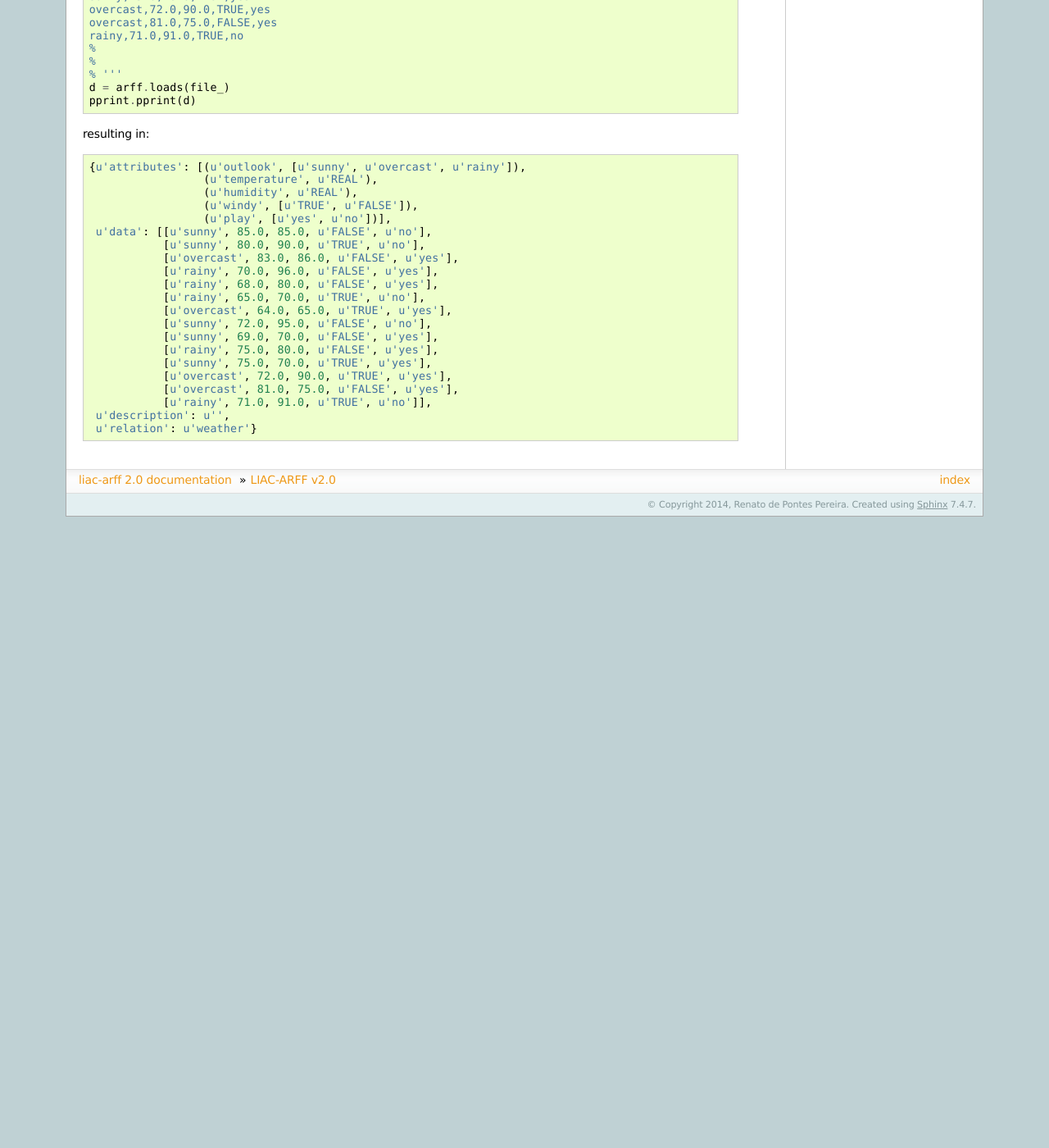
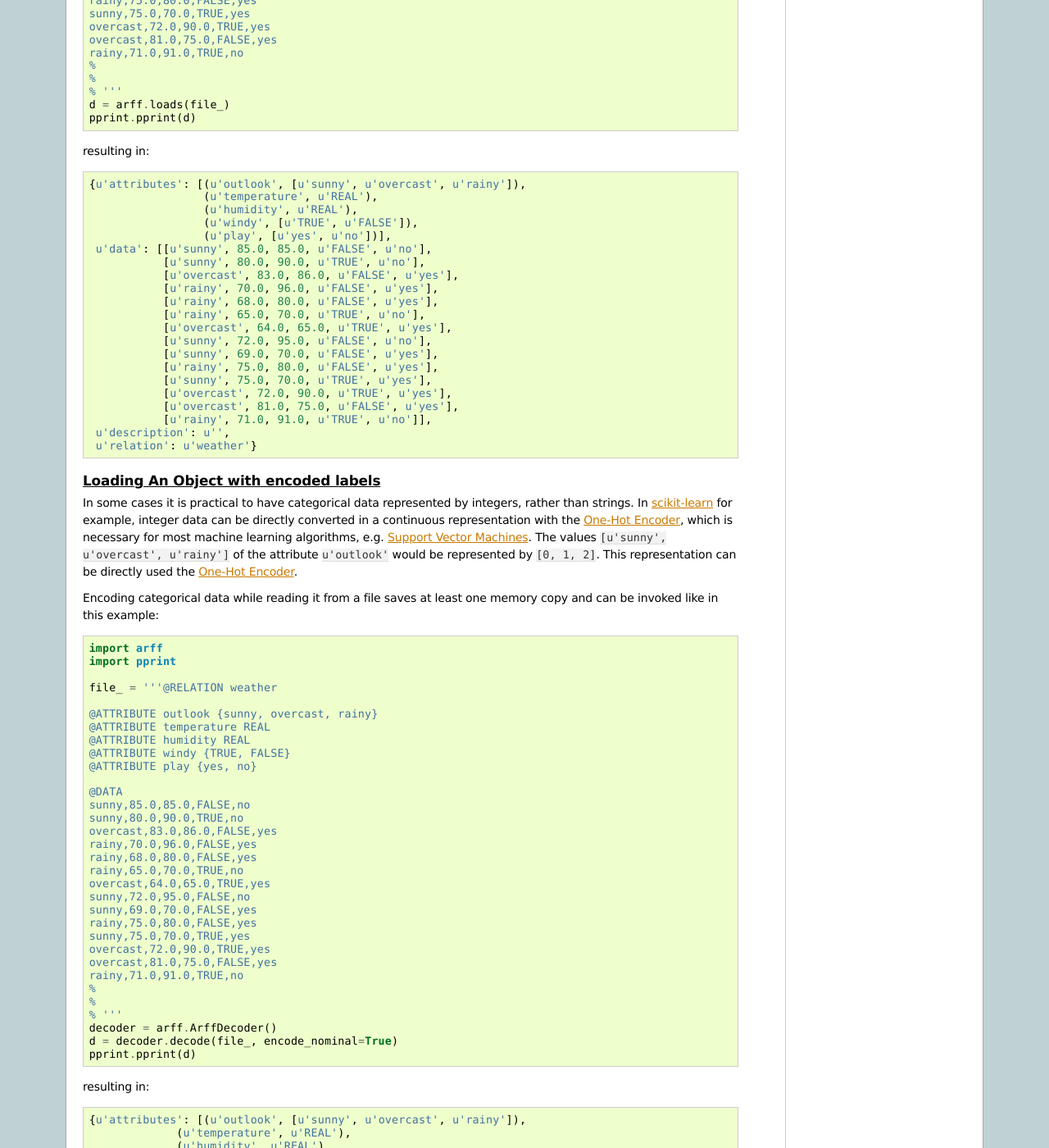
Before and after one commit to renatopp/liac-arff, a Sphinx documentation site: the page built from docs/source/index.rst, in a window 1280 px wide and 1400 px high, scrolled down 4165 px. Shown: the whole window at 82% size. Built offline with Sphinx 7.4.7, drawn with Linux system fonts in a browser that asks for light colours; before the commit the page ends 4795 px from its top, so only the background shows below that; some of the changed text lies outside the part shown.

Commit message:
Add documentation for pull request #20

```diff
--- a/docs/source/index.rst
+++ b/docs/source/index.rst
@@ -231,3 +231,89 @@ resulting in::
                [u'rainy', 71.0, 91.0, u'TRUE', u'no']],
      u'description': u'',
      u'relation': u'weather'}
+
+
+Loading An Object with encoded labels
+~~~~~~~~~~~~~~~~~~~~~~~~~~~~~~~~~~~~~
+
+In some cases it is practical to have categorical data represented by
+integers, rather than strings. In `scikit-learn <http://scikit-learn.org>`_ for
+example, integer data can be directly converted in a continuous
+representation with the `One-Hot Encoder
+<http://scikit-learn.org/stable/modules/preprocessing.html#encoding-categorical-features>`_,
+which is necessary for most machine learning algorithms, e.g.
+`Support Vector Machines <http://en.wikipedia.org/wiki/Support_vector_machine>`_.
+The values ``[u'sunny', u'overcast', u'rainy']`` of the attribute
+``u'outlook'`` would be represented by ``[0, 1, 2]``. This representation can
+be directly used the  `One-Hot Encoder
+<http://scikit-learn.org/stable/modules/preprocessing.html#encoding-categorical-features>`_.
+
+Encoding categorical data while reading it from a file saves at least one
+memory copy and can be invoked like in this example::
+
+    import arff
+    import pprint
+
+    file_ = '''@RELATION weather
+
+    @ATTRIBUTE outlook {sunny, overcast, rainy}
+    @ATTRIBUTE temperature REAL
+    @ATTRIBUTE humidity REAL
+    @ATTRIBUTE windy {TRUE, FALSE}
+    @ATTRIBUTE play {yes, no}
+
+    @DATA
+    sunny,85.0,85.0,FALSE,no
+    sunny,80.0,90.0,TRUE,no
+    overcast,83.0,86.0,FALSE,yes
+    rainy,70.0,96.0,FALSE,yes
+    rainy,68.0,80.0,FALSE,yes
+    rainy,65.0,70.0,TRUE,no
+    overcast,64.0,65.0,TRUE,yes
+    sunny,72.0,95.0,FALSE,no
+    sunny,69.0,70.0,FALSE,yes
+    rainy,75.0,80.0,FALSE,yes
+    sunny,75.0,70.0,TRUE,yes
+    overcast,72.0,90.0,TRUE,yes
+    overcast,81.0,75.0,FALSE,yes
+    rainy,71.0,91.0,TRUE,no
+    %
+    %
+    % '''
+    decoder = arff.ArffDecoder()
+    d = decoder.decode(file_, encode_nominal=True)
+    pprint.pprint(d)
+
+resulting in::
+
+    {u'attributes': [(u'outlook', [u'sunny', u'overcast', u'rainy']),
+                 (u'temperature', u'REAL'),
+                 (u'humidity', u'REAL'),
+                 (u'windy', [u'TRUE', u'FALSE']),
+                 (u'play', [u'yes', u'no'])],
+     u'data': [[0, 85.0, 85.0, 1, 1],
+               [0, 80.0, 90.0, 0, 1],
+               [1, 83.0, 86.0, 1, 0],
+               [2, 70.0, 96.0, 1, 0],
+               [2, 68.0, 80.0, 1, 0],
+               [2, 65.0, 70.0, 0, 1],
+               [1, 64.0, 65.0, 0, 0],
+               [0, 72.0, 95.0, 1, 1],
+               [0, 69.0, 70.0, 1, 0],
+               [2, 75.0, 80.0, 1, 0],
+               [0, 75.0, 70.0, 0, 0],
+               [1, 72.0, 90.0, 0, 0],
+               [1, 81.0, 75.0, 1, 0],
+               [2, 71.0, 91.0, 0, 1]],
+     u'description': u'',
+     u'relation': u'weather'}
+
+
+Using this dataset in `scikit-learn <scikit-learn.org>`_::
+
+    from sklearn import preprocessing, svm
+    enc = preprocessing.OneHotEncoder(categorical_features=[0, 3, 4])
+    enc.fit(d['data'])
+    encoded_data = enc.transform(d['data']).toarray()
+    clf = svm.SVC()
+    clf.fit(encoded_data[:,0:4], encoded_data[:,4])
```
